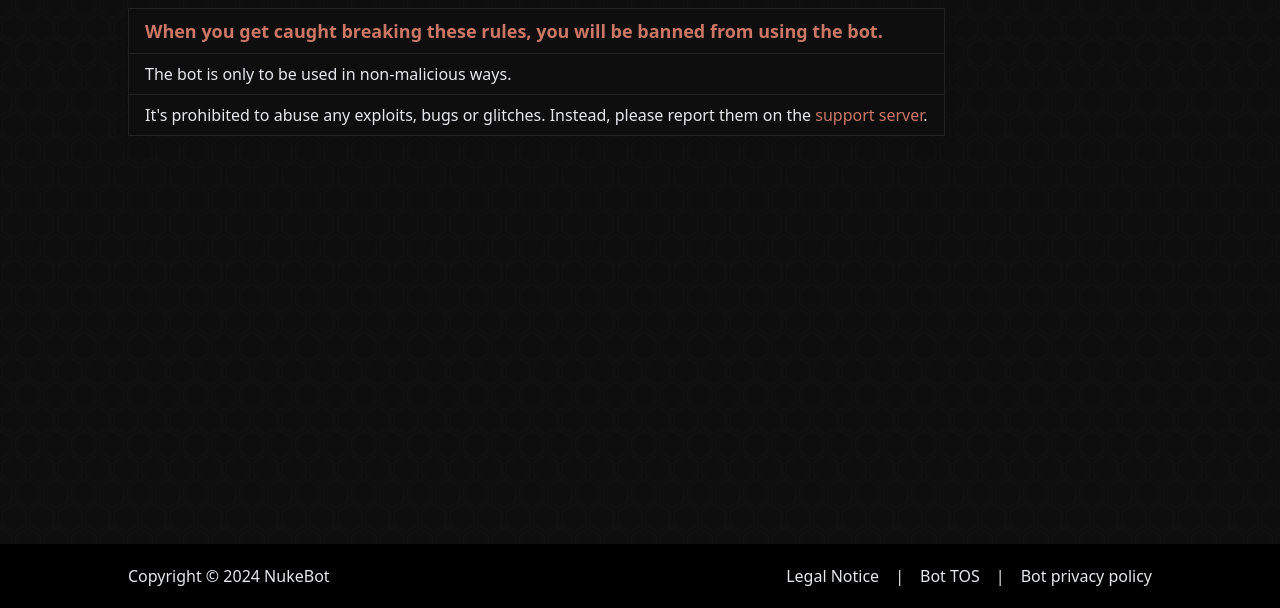
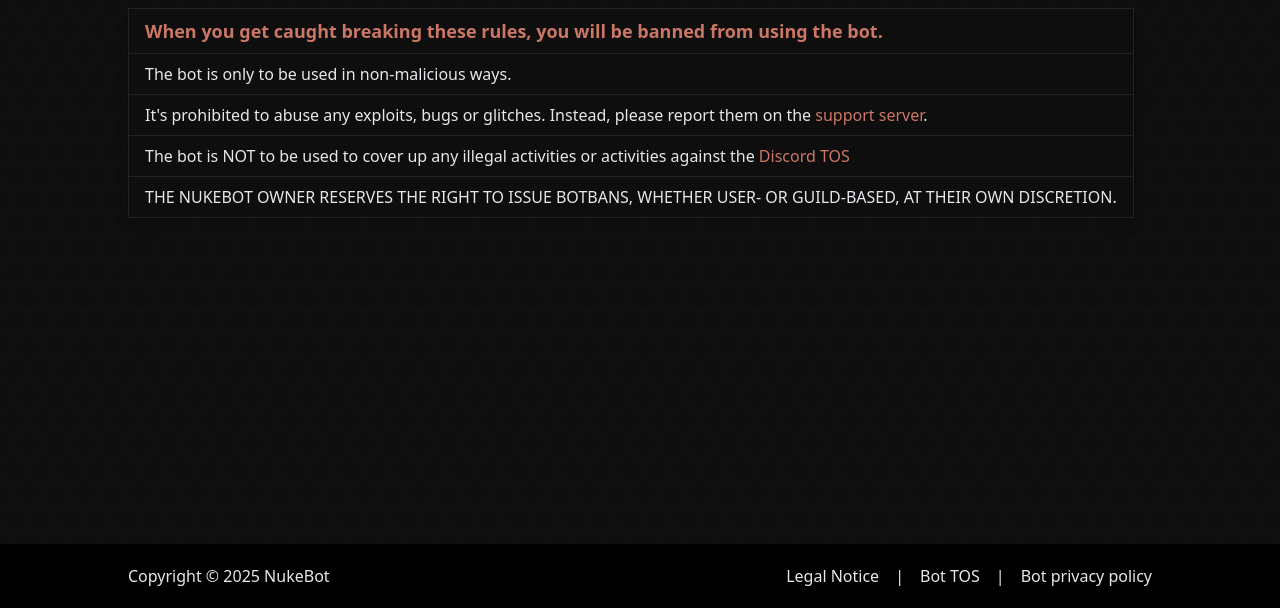
Before and after one commit to NukeBotWebsite/NukeBotWebsite.github.io, a website built with Vite: page tos.html in a window 1280 px wide. Shown: the part 192-800 px from the top of the page. Built offline with nearby package versions, Linux system fonts and the light colour scheme.

Commit message:
Update tos.html

```diff
--- a/tos.html
+++ b/tos.html
@@ -68,6 +68,12 @@
                    <tr>
                       <td class="border-nuke-gray border py-2 px-4">It's prohibited to abuse any exploits, bugs or glitches. Instead, please report them on the <a href="https://discord.gg/TyDBkRfqU4" class="text-nuke-redorange hover:underline">support server</a>.</td>
                    </tr>
+                   <tr>
+                      <td class="border-nuke-gray border py-2 px-4">The bot is NOT to be used to cover up any illegal activities or activities against the <a href="https://discord.com/terms" class="text-nuke-redorange hover:underline">Discord TOS</a></td>
+                   </tr>
+                   <tr>
+                      <td class="border-nuke-gray border py-2 px-4">THE NUKEBOT OWNER RESERVES THE RIGHT TO ISSUE BOTBANS, WHETHER USER- OR GUILD-BASED, AT THEIR OWN DISCRETION.</td>
+                   </tr>
                 </tbody>
              </table>
           </div>
@@ -75,7 +81,7 @@
  </main>
     <footer class="h-auto bg-black">
        <div class="mx-auto max-w-screen-lg py-5 flex text-center flex-col justify-between text-gray-200 px-4 sm:px-6 sm:flex-row md:px-8 xl:px-0">
-           <p>Copyright © 2024 NukeBot</p>
+           <p>Copyright © 2025 NukeBot</p>
            <nav class="flex items-center mt-2 text-sm gap-4 text-gray-200 sm:text-base sm:mt-0 sm:flex-row">
              <a href="/legal.html" class="hover:text-nuke-orange">Legal Notice</a>
              <p>|</p>
```
